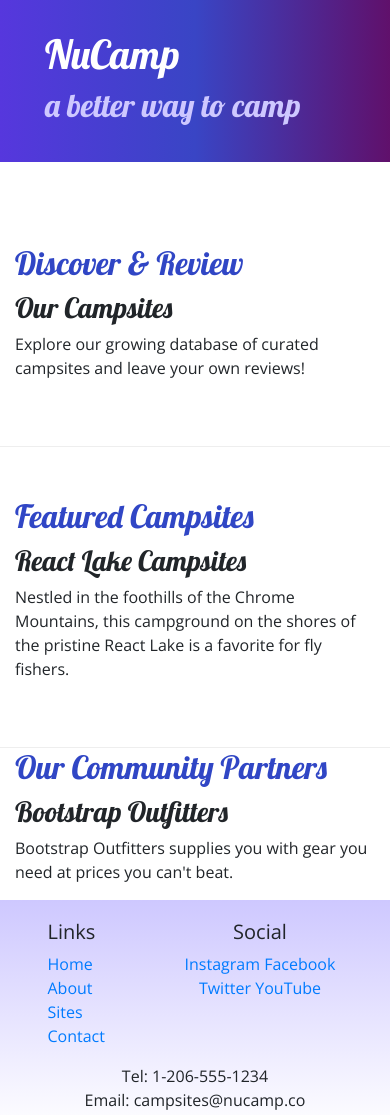
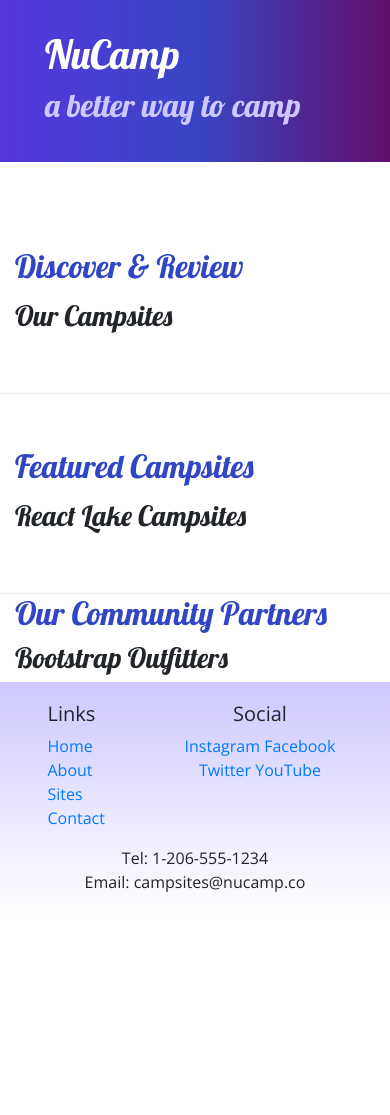
Before and after one commit to kweisse1/nucampsite, a website: page index.html in a window 390 px wide. After the commit the page ends 914 px from the top, so only its background shows below. Drawn offline with nearby package versions, Linux system fonts and the light colour scheme.

Commit message:
workshop assignment completed

```diff
--- a/index.html
+++ b/index.html
@@ -35,7 +35,7 @@
             </div>
             <div class="col">
                 <h3>Our Campsites</h3>
-                <p>Explore our growing database of curated campsites and leave your own reviews!</p>
+                <p class="d-none d-sm-block">Explore our growing database of curated campsites and leave your own reviews!</p>
             </div>
 
         </div>
@@ -47,7 +47,7 @@
             </div>
             <div class="col">
                 <h3>React Lake Campsites</h3>
-                <p>Nestled in the foothills of the Chrome Mountains, this campground on the shores of the pristine React Lake is a favorite for fly fishers.</p>
+                <p class="d-none d-sm-block">Nestled in the foothills of the Chrome Mountains, this campground on the shores of the pristine React Lake is a favorite for fly fishers.</p>
             </div>
 
         </div>
@@ -59,7 +59,7 @@
             </div>
             <div class="col">
                 <h3>Bootstrap Outfitters</h3>
-                <p>Bootstrap Outfitters supplies you with gear you need at prices you can't beat.</p>
+                <p class="d-none d-sm-block">Bootstrap Outfitters supplies you with gear you need at prices you can't beat.</p>
             </div>
 
         </div>
```
Also changed, not shown: aboutus.html (+4 -4 lines).
